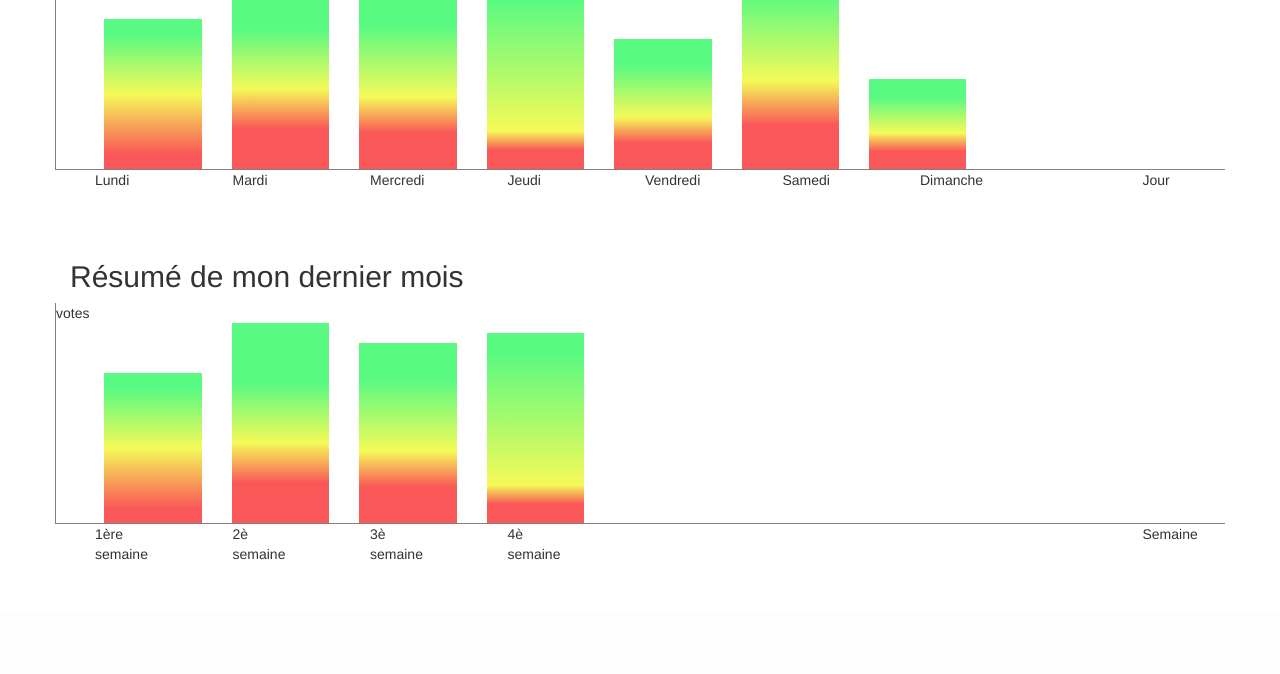
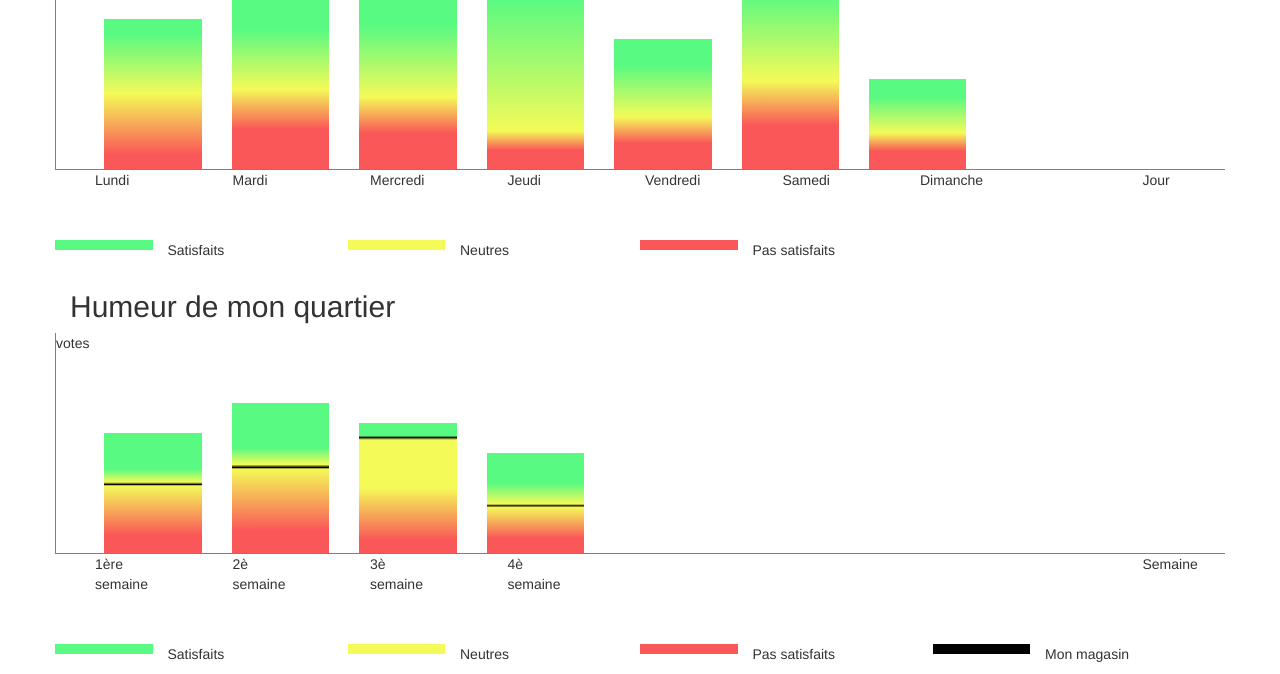
Before and after one commit to Jasdero/MoodSWO, a PHP site: page /pros.php in a window 1280 px wide. Shown: the part 485-1159 px from the top of the page. Before the commit the page ends 1045 px from the top, so only its background shows below. Run offline with PHP 8.4, Linux system fonts and the light colour scheme.

Commit message:
moyenne quartier

```diff
--- a/bars.css
+++ b/bars.css
@@ -58,3 +58,47 @@
     margin-right: 15px;
     margin-bottom: 50px;
 }
+
+.yellow{
+    height: 10px;
+    background-color: #F4FA58;
+}
+
+.green{
+    height: 10px;
+    background-color: #58FA82;
+}
+
+.red{
+    height: 10px;
+    background-color: #FA5858;
+}
+
+.noir{
+    height: 10px;
+    background-color: black;
+}
+
+.un{
+    margin-top: 100px;
+    height: 120px;
+    background: linear-gradient(#58FA82 30%, #F4FA58 41%, black 43%, #F4FA58 44%, #FA5858 85%);
+}
+
+.deux{
+    margin-top: 70px;
+    height: 150px;
+    background: linear-gradient(#58FA82 30%, #F4FA58 41%, black 43%, #F4FA58 44%, #FA5858 85%);
+}
+
+.trois{
+    margin-top: 90px;
+    height: 130px;
+    background: linear-gradient(#58FA82 10%, black 11%,#F4FA58 13%, #F4FA58 50%, #FA5858 90%);
+}
+
+.quatre{
+    margin-top: 120px;
+    height: 100px;
+    background: linear-gradient(#58FA82 30%, #F4FA58 51%, black 53%, #F4FA58 54%, #FA5858 85%);
+}
--- a/pros.php
+++ b/pros.php
@@ -35,15 +35,23 @@
                 <div class="col-xs-1 txt">Dimanche</div>
                 <div class="col-xs-1  pull-right">Jour</div>
             </div>
+        <div class="row">
+            <div class="col-xs-1 green"></div>
+            <div class="col-xs-2"><p>Satisfaits</p></div>
+            <div class="col-xs-1 yellow"></div>
+            <div class="col-xs-2"><p>Neutres</p></div>
+            <div class="col-xs-1 red"></div>
+            <div class="col-xs-2"><p>Pas satisfaits</p></div>
+        </div>
     </div>
     <div class="container">
-        <h2 class="">Résumé de mon dernier mois</h2>
+        <h2 class="">Humeur de mon quartier</h2>
         <div class="row column">
-            <div class="pull-left"> votes</div>
-            <div class="col-xs-1 first coll"></div>
-            <div class="col-xs-1 second coll"></div>
-            <div class="col-xs-1 third coll"></div>
-            <div class="col-xs-1 fourth coll"></div>
+            <div class="pull-left">votes</div>
+            <div class="col-xs-1 un coll"></div>
+            <div class="col-xs-1 deux coll"></div>
+            <div class="col-xs-1 trois coll"></div>
+            <div class="col-xs-1 quatre coll"></div>
 
         </div>
         <div class="row">
@@ -52,7 +60,16 @@
             <div class="col-xs-1 txt">3è semaine</div>
             <div class="col-xs-1 txt">4è semaine</div>
             <div class="col-xs-1  pull-right">Semaine</div>
-
+        </div>
+        <div class="row">
+            <div class="col-xs-1 green"></div>
+            <div class="col-xs-2"><p>Satisfaits</p></div>
+            <div class="col-xs-1 yellow"></div>
+            <div class="col-xs-2"><p>Neutres</p></div>
+            <div class="col-xs-1 red"></div>
+            <div class="col-xs-2"><p>Pas satisfaits</p></div>
+            <div class="col-xs-1 noir"></div>
+            <div class="col-xs-2"><p>Mon magasin</p></div>
         </div>
     </div>
 </section>
```
